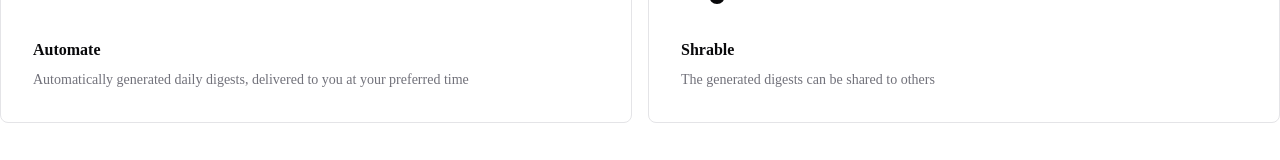
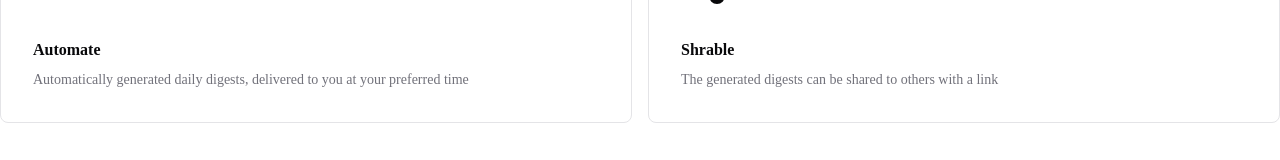
Before and after one commit to DophinL/tidyread-cloud, a Next.js app: page /index/Features in a window 1280 px wide. Shown: the part 289-449 px from the top of the page. Built offline with nearby package versions, Linux system fonts and the light colour scheme.

Commit message:
chore: 文案调整

```diff
--- a/pages/index/Features.tsx
+++ b/pages/index/Features.tsx
@@ -44,7 +44,7 @@ export default function Features() {
                     <div className="space-y-2">
                         <h3 className="font-bold">Shrable</h3>
                         <p className="text-sm text-muted-foreground">
-                            The generated digests can be shared to others
+                            The generated digests can be shared to others with a link
                         </p>
                     </div>
                 </div>
```
